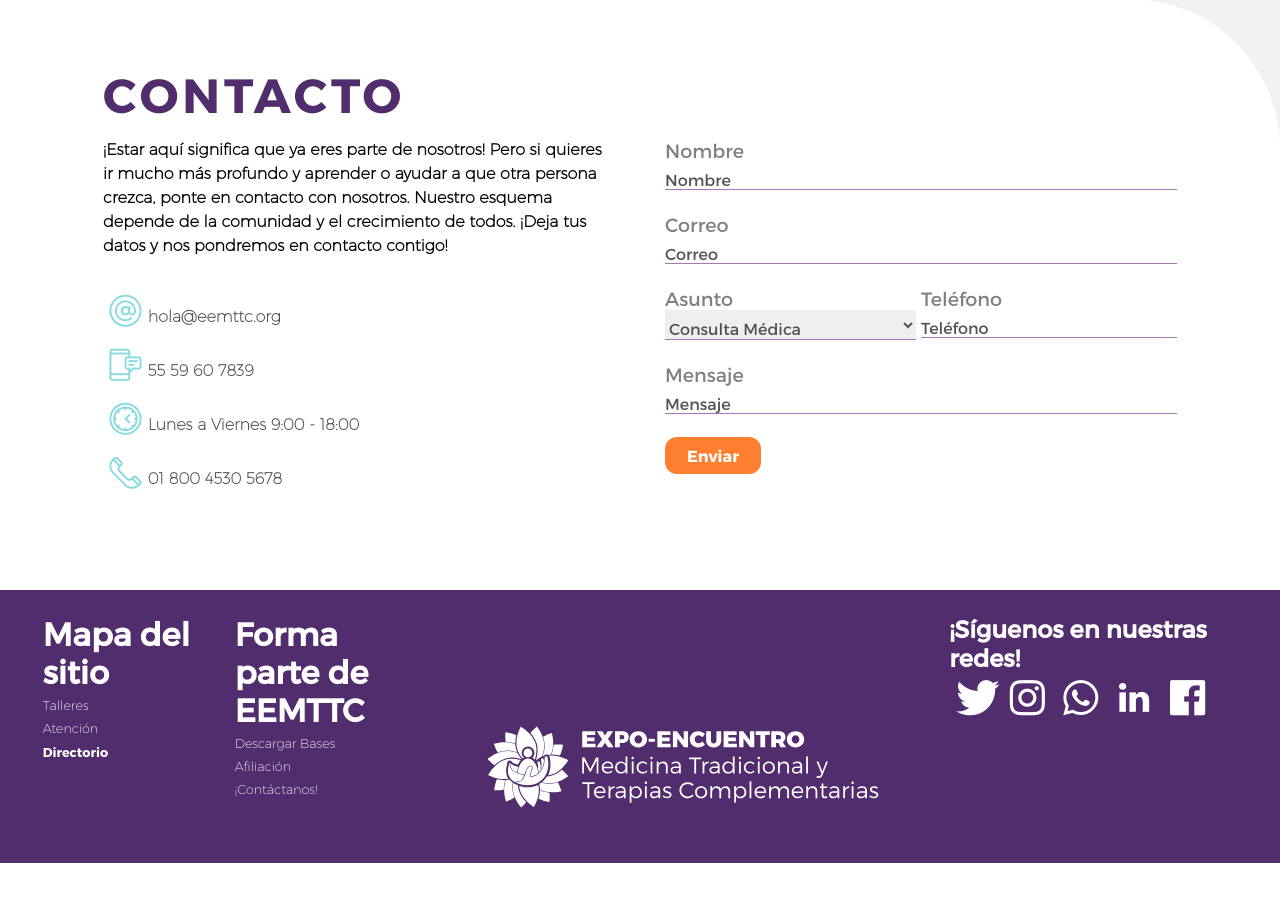
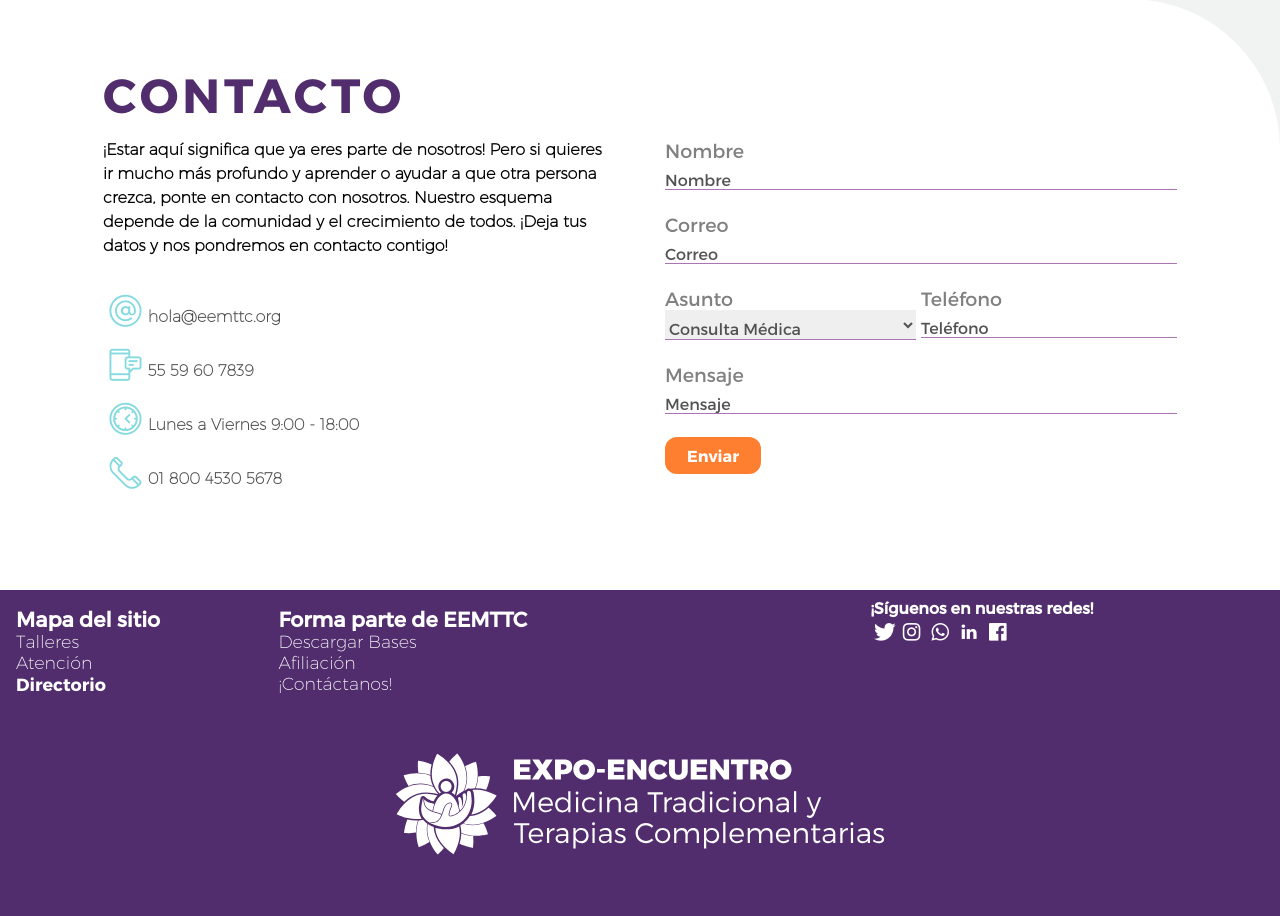
Before and after one commit to Ein-Bebop/ExpoMed, a PHP site: page /public/home.html in a window 1280 px wide. Shown: the part 5317-6233 px from the top of the page. Before the commit the page ends 6180 px from the top, so only its background shows below. Run offline with PHP 8.4, Linux system fonts and the light colour scheme.

Commit message:
Footer corregido

```diff
--- a/styles/_home.scss
+++ b/styles/_home.scss
@@ -455,6 +455,7 @@ body{
 .footer-logo{
     width: 35%;
     padding-top: 7rem;
+    order: 3;
 
     img{
         width: 100%;
@@ -467,6 +468,7 @@ body{
     padding-top: 1.5rem;
     padding-left: 2rem;
     width: 15%;
+    order: 1;
 
     ul {
         font-family: 'MontUltraLight';
@@ -481,6 +483,7 @@ body{
     padding-top: .5rem;
     width: 15%;
     padding-top: 1.5rem;
+    order: 2;
 
     ul {
         font-family: 'MontUltraLight';
@@ -498,6 +501,7 @@ body{
     width: 25%;
     margin-right: auto;
     margin-left: 0;
+    order: 4;
 
     h2{
         font-size: 1rem;
@@ -636,13 +640,144 @@ body{
 
 
 // Medidas para responsive del Footer
+// Móvil
+// 320
+@media (min-width: 300px) {
+
+    .footer{
+        flex-wrap: wrap;
+
+        h3{
+            font-size: .7rem !important;
+        }
+
+        li{
+            padding-top: 0rem;
+        }
+
+        a{
+            font-size: .7rem !important;
+        }
+
+        h2{
+            font-size: .7rem !important;
+        }
+    }
+
+
+    .mapa-sitio{
+        padding-left: 1rem;
+        padding-right: .4rem;
+        padding-top: 1rem;
+        margin-left: 0rem;
+        width: 30%;
+    }
+    .forma-parte-footer{
+        padding-top: 1rem;
+        padding-bottom: .8rem;
+        width: 50%;
+    }
+
+    .nuestras-redes{
+        width: 70%;
+        padding-left: 1rem;
+        padding-right: .4rem;
+        padding-top: .5rem;
+        margin-left: 0rem;
+        order: 3;
+    }
+
+    .footer-logo{
+        padding-top: 1rem;
+        order: 4;
+        width: 80%;
+        margin-left: auto;
+        margin-right: auto;
+    }
+
+    .redes-sociales{
+        a{
+            font-size: 1rem;
+            padding-top: .5rem;
+        }
+    }
+}
+// 375
+// 410
+// Tableta chica
+// 540 x 720
+@media (min-width: 540px) {
+
+    .footer{
+        flex-wrap: wrap;
+
+        h3{
+            font-size: 1rem !important;
+        }
+
+        li{
+            padding-top: 0rem;
+        }
+
+        a{
+            font-size: 1rem !important;
+        }
+
+        h2{
+            font-size: 1rem !important;
+        }
+    }
+}
+
+// Tableta
+// 768 x 1024
+@media (min-width: 768px) {
+    .footer{
+        flex-wrap: wrap;
+
+        h3{
+            font-size: 1.3rem !important;
+        }
+
+        li{
+            padding-top: 0rem;
+        }
+
+        a{
+            font-size: 1.1rem !important;
+        }
+
+        h2{
+            font-size: 1rem !important;
+        }
+    }
+}
+
+@media (min-width:940px){
+    .mapa-sitio{
+        width: 20%;
+    }
+
+    .forma-parte-footer{
+        width: 45%;
+    }
+
+    .nuestras-redes{
+        width: 25%;
+        margin-right: 0;
+    }
+
+    .footer-logo{
+        width: 50%;
+    }
+}
 
 // Escritorio
 // 1280 x 720 - check
 // 1440 x 900 - check
 // 1600 x 900 - check
 // 1920 x 1080- check
-@media (max-width:1920px) {
+@media (min-width:1920px) {
     .footer{
         h3{
             font-size: 2rem !important;
--- a/styles/style.css
+++ b/styles/style.css
@@ -2128,6 +2128,9 @@ body {
 .footer-logo {
   width: 35%;
   padding-top: 7rem;
+  -webkit-box-ordinal-group: 4;
+      -ms-flex-order: 3;
+          order: 3;
 }
 
 .footer-logo img {
@@ -2140,6 +2143,9 @@ body {
   padding-top: 1.5rem;
   padding-left: 2rem;
   width: 15%;
+  -webkit-box-ordinal-group: 2;
+      -ms-flex-order: 1;
+          order: 1;
 }
 
 .mapa-sitio ul {
@@ -2155,6 +2161,9 @@ body {
   padding-top: .5rem;
   width: 15%;
   padding-top: 1.5rem;
+  -webkit-box-ordinal-group: 3;
+      -ms-flex-order: 2;
+          order: 2;
 }
 
 .forma-parte-footer ul {
@@ -2172,6 +2181,9 @@ body {
   width: 25%;
   margin-right: auto;
   margin-left: 0;
+  -webkit-box-ordinal-group: 5;
+      -ms-flex-order: 4;
+          order: 4;
 }
 
 .nuestras-redes h2 {
@@ -2316,82 +2328,129 @@ body {
   }
 }
 
-@media (max-width: 1920px) {
-  .footer h3 {
-    font-size: 2rem !important;
-  }
-  .footer h2 {
-    font-size: 1.5rem !important;
-  }
-  .nuestras-redes {
-    margin-left: auto;
-  }
-  .footer-logo {
-    width: 40%;
-  }
-}
-
-@media (max-width: 768px) {
-  .footer h3 {
-    font-size: 1rem !important;
-  }
-  .footer h2 {
-    font-size: .8rem !important;
-  }
-  .nuestras-redes {
-    margin-left: auto;
-  }
-  .footer-logo {
-    width: 40%;
-  }
-  .redes-sociales a {
-    font-size: 1.2rem;
-  }
-}
-
-@media (max-width: 540px) {
-  .footer a {
-    font-size: .5rem !important;
+@media (min-width: 300px) {
+  .footer {
+    -ms-flex-wrap: wrap;
+        flex-wrap: wrap;
   }
   .footer h3 {
     font-size: .7rem !important;
   }
+  .footer li {
+    padding-top: 0rem;
+  }
+  .footer a {
+    font-size: .7rem !important;
+  }
   .footer h2 {
-    font-size: .6rem !important;
-  }
-  .nuestras-redes {
-    margin-left: 0;
-    width: 30%;
-  }
-}
-
-@media (max-width: 320px) {
-  .footer h3 {
-    font-size: .5rem !important;
-  }
-  .footer li {
-    padding-top: 0rem !important;
+    font-size: .7rem !important;
   }
   .mapa-sitio {
     padding-left: 1rem;
     padding-right: .4rem;
+    padding-top: 1rem;
+    margin-left: 0rem;
+    width: 30%;
+  }
+  .forma-parte-footer {
+    padding-top: 1rem;
+    padding-bottom: .8rem;
+    width: 50%;
+  }
+  .nuestras-redes {
+    width: 70%;
+    padding-left: 1rem;
+    padding-right: .4rem;
     padding-top: .5rem;
+    margin-left: 0rem;
+    -webkit-box-ordinal-group: 4;
+        -ms-flex-order: 3;
+            order: 3;
+  }
+  .footer-logo {
+    padding-top: 1rem;
+    -webkit-box-ordinal-group: 5;
+        -ms-flex-order: 4;
+            order: 4;
+    width: 80%;
+    margin-left: auto;
+    margin-right: auto;
+  }
+  .redes-sociales a {
+    font-size: 1rem;
+    padding-top: .5rem;
+  }
+}
+
+@media (min-width: 540px) {
+  .footer {
+    -ms-flex-wrap: wrap;
+        flex-wrap: wrap;
+  }
+  .footer h3 {
+    font-size: 1rem !important;
+  }
+  .footer li {
+    padding-top: 0rem;
+  }
+  .footer a {
+    font-size: 1rem !important;
+  }
+  .footer h2 {
+    font-size: 1rem !important;
+  }
+}
+
+@media (min-width: 768px) {
+  .footer {
+    -ms-flex-wrap: wrap;
+        flex-wrap: wrap;
+  }
+  .footer h3 {
+    font-size: 1.3rem !important;
+  }
+  .footer li {
+    padding-top: 0rem;
+  }
+  .footer a {
+    font-size: 1.1rem !important;
+  }
+  .footer h2 {
+    font-size: 1rem !important;
+  }
+}
+
+@media (min-width: 940px) {
+  .mapa-sitio {
+    width: 20%;
   }
   .forma-parte-footer {
-    padding-top: .4rem;
-    padding-bottom: .8rem;
+    width: 45%;
   }
   .nuestras-redes {
-    padding-top: .4rem;
+    width: 25%;
+    margin-right: 0;
   }
   .footer-logo {
-    padding-top: 4rem;
-  }
-}
-
-@media (max-width: 320px) {
-  .redes-sociales a {
-    font-size: .7rem !important;
+    width: 50%;
+  }
+}
+
+@media (min-width: 1920px) {
+  .footer h3 {
+    font-size: 2rem !important;
+  }
+  .footer h2 {
+    font-size: 1.5rem !important;
+  }
+  .mapa-sitio {
+    width: 15%;
+  }
+  .nuestras-redes {
+    margin-left: auto;
+  }
+  .footer-logo {
+    width: 40%;
   }
 }
 
@@ -2682,7 +2741,7 @@ body {
   }
 }
 
-@media (max-width: 410px) {
+@media (max-width: 440px) {
   .contacto {
     display: inherit;
     padding-top: 10px;
```
Also changed, not shown: other parts of styles/_home.scss (+5 -95 lines), 1 other file.
